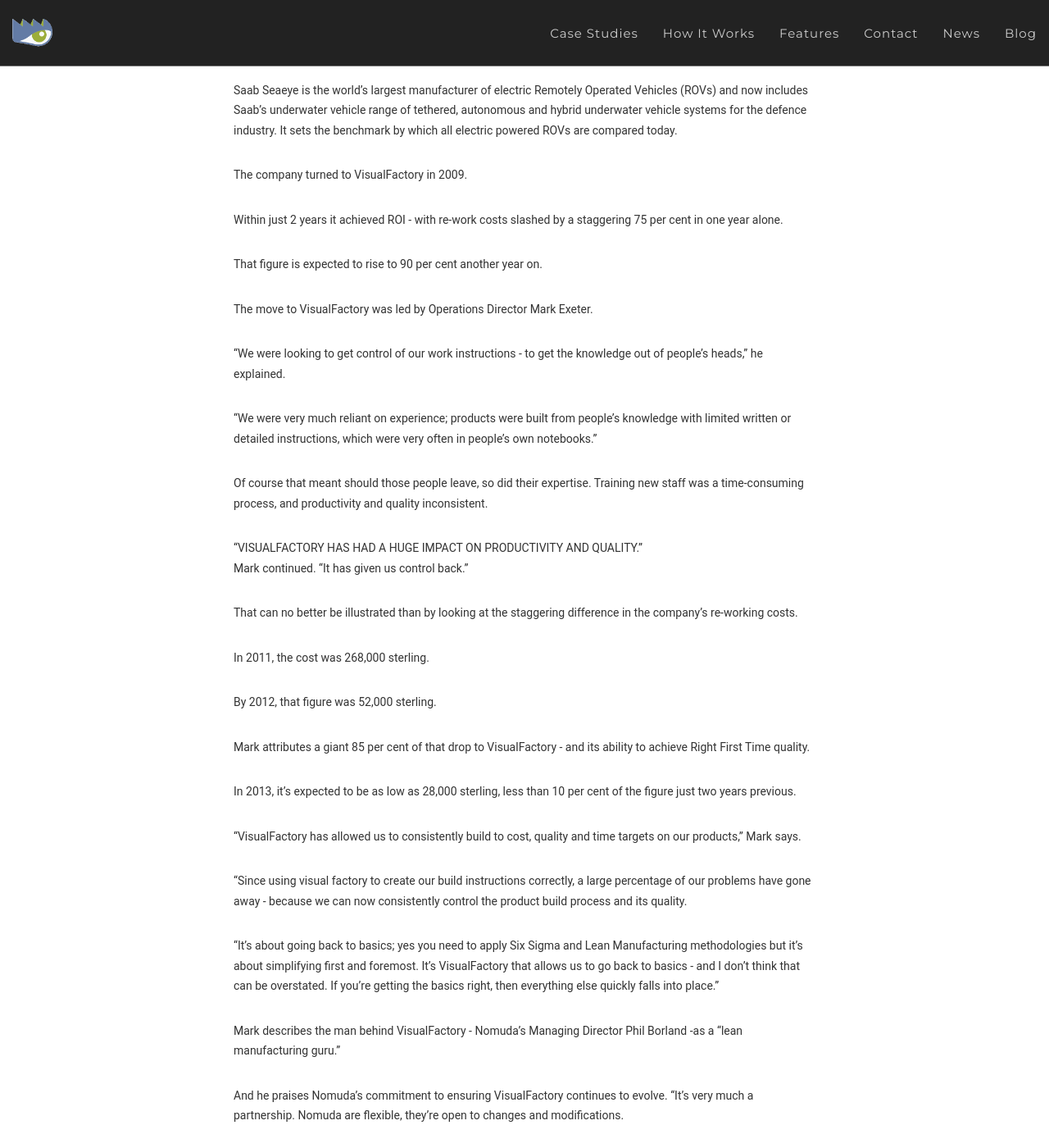
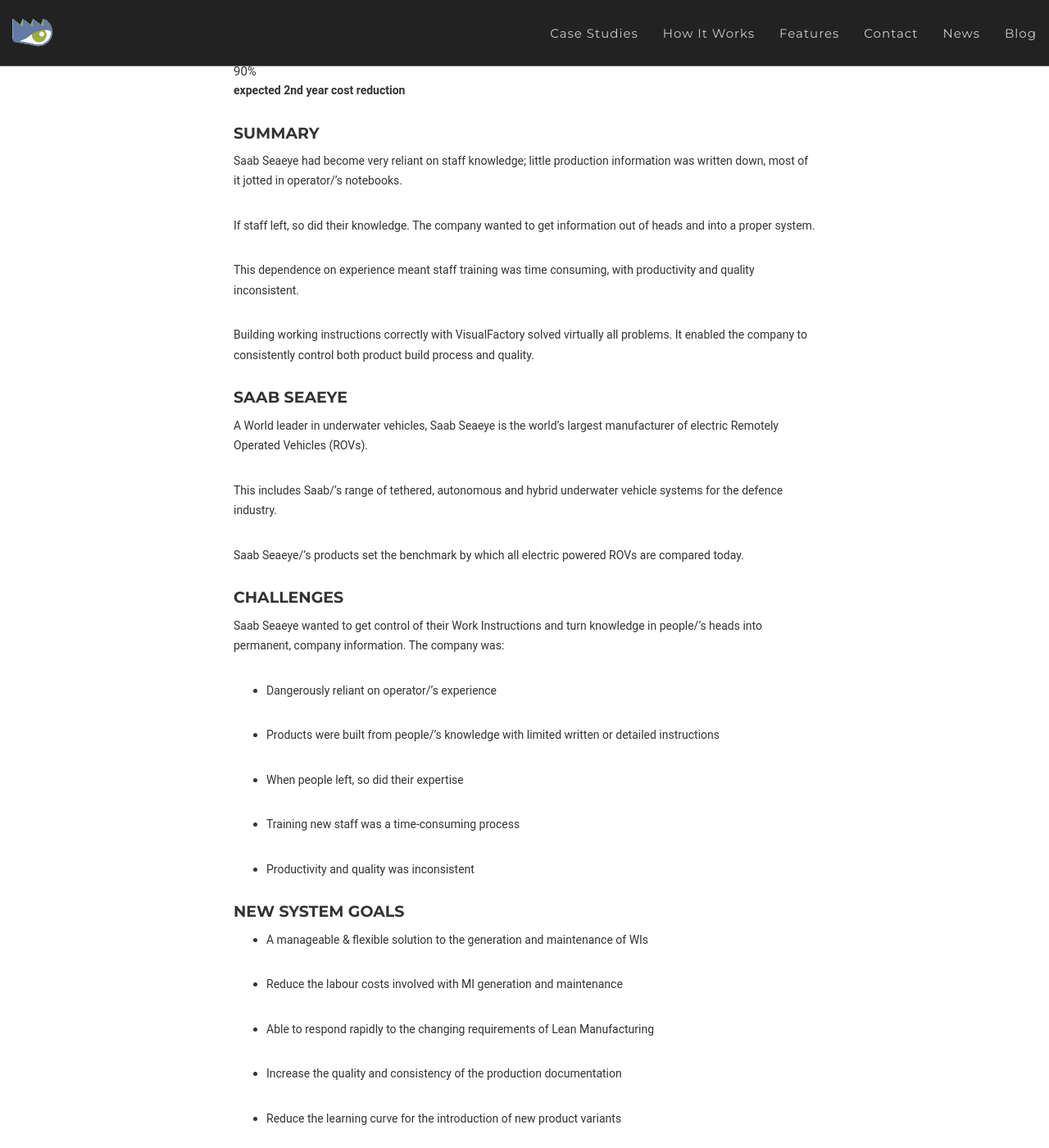
Before and after one commit to ASCNomuda/ascnomuda.github.io, a Jekyll site: the page built from _posts/2017-01-06-visualise-a-simpler-way-to-lean-manufacturing.md, in a window 1280 px wide and 1400 px high, scrolled down 552 px. Shown: the whole window at 82% size. Built offline with Jekyll 4.4.1, drawn with Linux system fonts in a browser that asks for light colours; some web fonts are replaced; some of the changed text lies outside the part shown.

Commit message:
Add files via upload

```diff
--- a/_posts/2017-01-06-visualise-a-simpler-way-to-lean-manufacturing.md
+++ b/_posts/2017-01-06-visualise-a-simpler-way-to-lean-manufacturing.md
@@ -1,7 +1,7 @@
 ---
 encoding: utf-8
-title: Visualise a simpler way to lean manufacturing
-subtitle: VisualFactory has a proven track record...
+title: Saab Seaeye Case Study
+subtitle: Summary
 layout: post
 modal-id: 5
 date: 2017-01-06 10:00:00
@@ -11,50 +11,67 @@ alt: Submersible
 project-date: April 2014
 client: SAAB
 category: Manufacturing
-description-1: "Saab Seaeye is the world's largest manufacturer of electric Remotely Operated Vehicles (ROVs) and now includes Saab's underwater vehicle range of tethered, autonomous and hybrid underwater vehicle systems for the defence industry. It sets the benchmark by which all electric powered ROVs are compared today."
+description-heading:
+description:
 ---
+#### The Results
 
+<div class="figure">75%</div>
+<strong>1st year cost reduction</strong>
 
-CASE STUDY: SAAB SEAEYE, WORLD LEADER IN UNDERWATER VEHICLES.
-<br>Seaeye Submersible Case Study
+<div class="figure">90%</div>
+<strong>expected 2nd year cost reduction</strong>
 
-Saab Seaeye is the world's largest manufacturer of electric Remotely Operated Vehicles (ROVs) and now includes Saab's underwater vehicle range of tethered, autonomous and hybrid underwater vehicle systems for the defence industry. It sets the benchmark by which all electric powered ROVs are compared today.
+#### Summary
 
-The company turned to VisualFactory in 2009.
+Saab Seaeye had become very reliant on staff knowledge; little production information was written down, most of it jotted in operator/'s notebooks.
 
-Within just 2 years it achieved ROI - with re-work costs slashed by a staggering 75 per cent in one year alone.
+If staff left, so did their knowledge. The company wanted to get information out of heads and into a proper system.
 
-That figure is expected to rise to 90 per cent another year on.
+This dependence on experience meant staff training was time consuming, with productivity and quality inconsistent.
 
-The move to VisualFactory was led by Operations Director Mark Exeter.
+Building working instructions correctly with VisualFactory solved virtually all problems. It enabled the company to consistently control both product build process and quality.
 
-"We were looking to get control of our work instructions - to get the knowledge out of people's heads," he explained.
+#### Saab Seaeye
 
-"We were very much reliant on experience; products were built from people's knowledge with limited written or detailed instructions, which were very often in people's own notebooks."
+A World leader in underwater vehicles, Saab Seaeye is the world's largest manufacturer of electric Remotely Operated Vehicles (ROVs).
 
-Of course that meant should those people leave, so did their expertise. Training new staff was a time-consuming process, and productivity and quality inconsistent.
+This includes Saab/'s range of tethered, autonomous and hybrid underwater vehicle systems for the defence industry.
 
-"VISUALFACTORY HAS HAD A HUGE IMPACT ON PRODUCTIVITY AND QUALITY."
-<br>Mark continued. "It has given us control back."
+Saab Seaeye/'s products set the benchmark by which all electric powered ROVs are compared today.
 
-That can no better be illustrated than by looking at the staggering difference in the company's re-working costs.
+#### Challenges
 
-In 2011, the cost was 268,000 sterling.
+Saab Seaeye wanted to get control of their Work Instructions and turn knowledge in people/'s heads into permanent, company information. The company was:
 
-By 2012, that figure was 52,000 sterling.
+* Dangerously reliant on operator/'s experience
 
-Mark attributes a giant 85 per cent of that drop to VisualFactory - and its ability to achieve Right First Time quality.
+* Products were built from people/'s knowledge with limited written or detailed instructions
 
-In 2013, it's expected to be as low as 28,000 sterling, less than 10 per cent of the figure just two years previous.
+* When people left, so did their expertise
 
-"VisualFactory has allowed us to consistently build to cost, quality and time targets on our products," Mark says.
+* Training new staff was a time-consuming process
 
-"Since using visual factory to create our build instructions correctly, a large percentage of our problems have gone away - because we can now consistently control the product build process and its quality.
+* Productivity and quality was inconsistent
 
-"It's about going back to basics; yes you need to apply Six Sigma and Lean Manufacturing methodologies but it's about simplifying first and foremost. It's VisualFactory that allows us to go back to basics - and I don't think that can be overstated. If you're getting the basics right, then everything else quickly falls into place."
+#### New System Goals
 
-Mark describes the man behind VisualFactory - Nomuda's Managing Director Phil Borland -as a "lean manufacturing guru."
+* A manageable & flexible solution to the generation and maintenance of WIs
 
-And he praises Nomuda's commitment to ensuring VisualFactory continues to evolve. "It's very much a partnership. Nomuda are flexible, they're open to changes and modifications.
+* Reduce the labour costs involved with MI generation and maintenance
 
-"WHAT THEY HAVE IS A VERY GOOD PRODUCT. THERE'S NOTHING ELSE
+* Able to respond rapidly to the changing requirements of Lean Manufacturing
+
+* Increase the quality and consistency of the production documentation
+
+* Reduce the learning curve for the introduction of new product variants
+
+#### How We Helped
+
+NoMuda introduced a new philosophy to WI authoring, maximising benefit from VF/'s lean approach. For every product range one set of instructions is created, covering all processes to build all variants.
+
+VisualFactory tracks all tasks displaying to each operator only those pages required for the particular variant being assembled.
+
+Management found that this had a huge impact on productivity and quality. They reported feeling that VF and it's lean approach had 'given them control back', and that 'problems had just gone away'.
+
+It was found that they could now build accurately to cost, quality and time targets.
```
Also changed, not shown: _posts/2016-10-18-isnt-it-time-you-reaped-the-rewards.md (+2 -1 lines), _posts/2016-10-21-visualfactory-at-hypertherm.md (+2 -1 lines), _posts/2016-11-12-visualise-a-simpler-way-to-lean-manufacturing.md (+3 -2 lines), _posts/2016-11-26-showcasing-visualfactory.md (+2 -1 lines).
